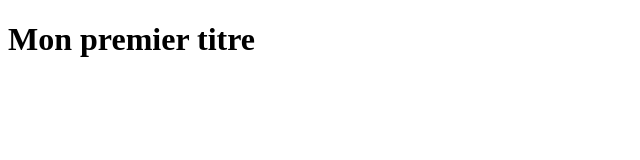
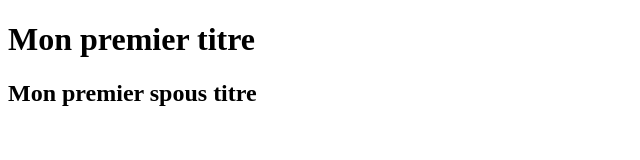
Before and after one commit to Jimbeck2403/ShareZza-, a plain HTML site: page index.html in a window 1280 px wide. Shown: the whole page, without its empty margins (0-640 px from the left). Drawn offline with Linux system fonts and the light colour scheme.

Commit message:
Update index.html
Add new <h2>

```diff
--- a/index.html
+++ b/index.html
@@ -6,6 +6,7 @@
   </head>
   <body>
     <h1>Mon premier titre</h1>
+    <h2>Mon premier spous titre</h2>
 
   </body>
 </html>
```
